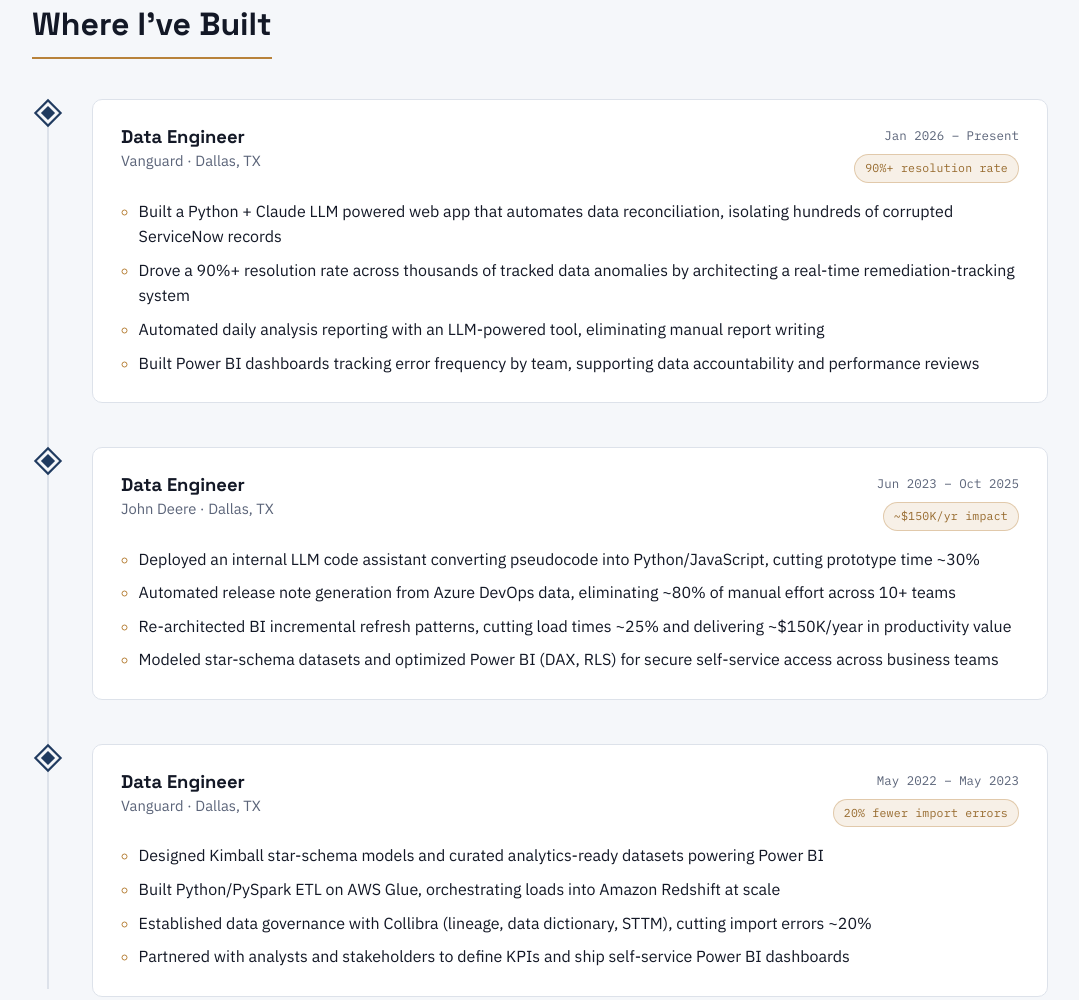
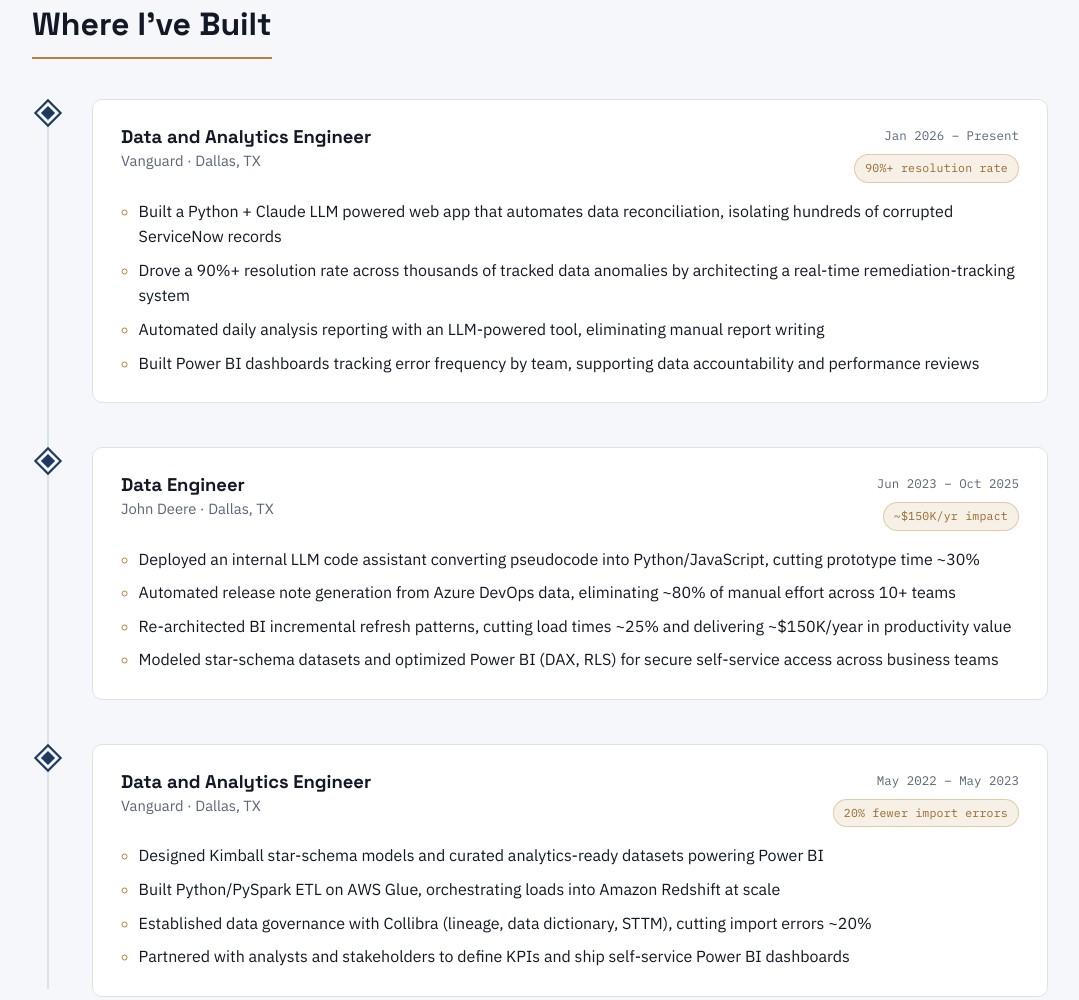
Before and after one commit to rupeshsaw1998/rupeshsaw1998.github.io, a plain HTML site: page index.html in a window 1280 px wide. Shown: the part 1160-2160 px from the top of the page, without its empty margins (100-1179 px from the left). Drawn offline with Linux system fonts and the light colour scheme.

Commit message:
Update job

```diff
--- a/index.html
+++ b/index.html
@@ -29,7 +29,7 @@
 
   <section class="hero" id="top">
     <div class="hero-inner">
-      <p class="eyebrow">Data Engineer · Dallas, TX</p>
+      <p class="eyebrow">Data and Analytics Engineer · Dallas, TX</p>
       <h1>Rupesh Saw</h1>
       <p class="hero-lede">I design and operate cloud data pipelines — then build the governance, dashboards, and automation that turn them into decisions people actually trust.</p>
       <div class="hero-actions">
@@ -55,7 +55,7 @@
         <div class="role-card">
           <div class="role-top">
             <div>
-              <h3>Data Engineer</h3>
+              <h3>Data and Analytics Engineer</h3>
               <p class="role-company">Vanguard · Dallas, TX</p>
             </div>
             <div class="role-meta">
@@ -99,7 +99,7 @@
         <div class="role-card">
           <div class="role-top">
             <div>
-              <h3>Data Engineer</h3>
+              <h3>Data and Analytics Engineer</h3>
               <p class="role-company">Vanguard · Dallas, TX</p>
             </div>
             <div class="role-meta">
```
